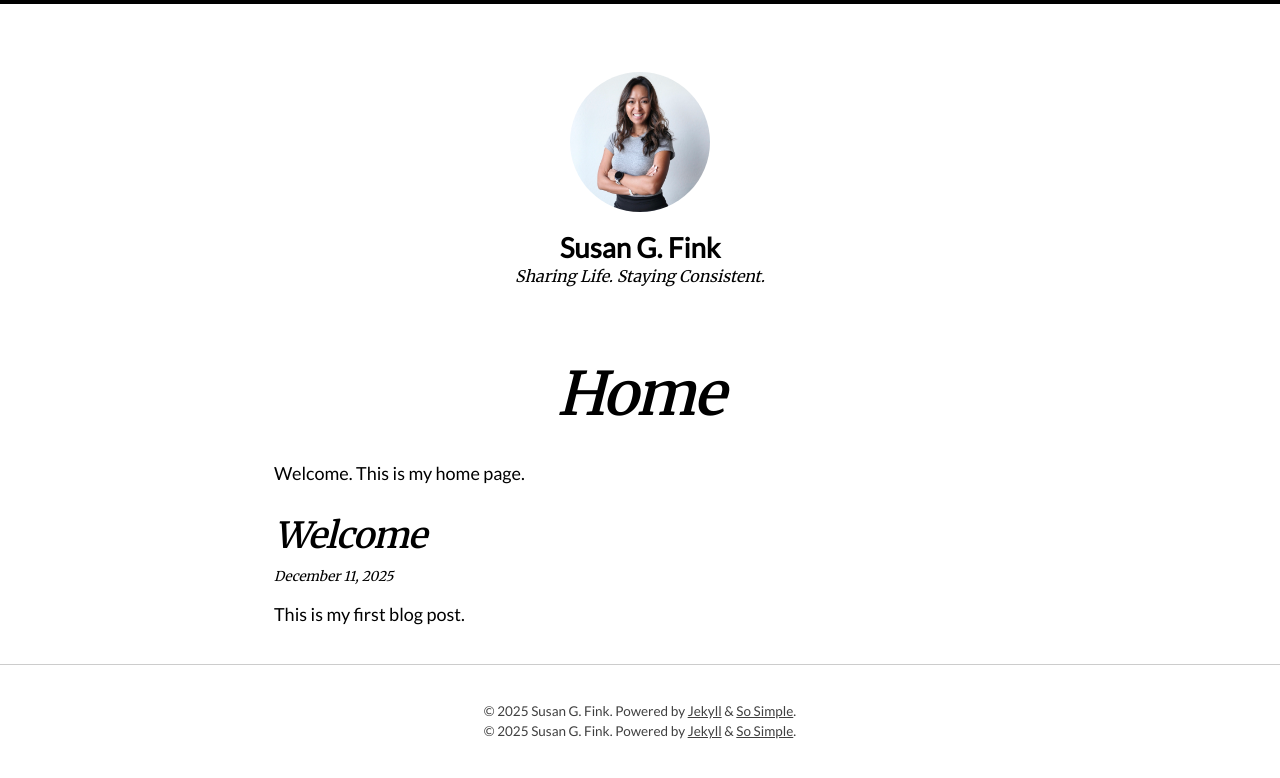
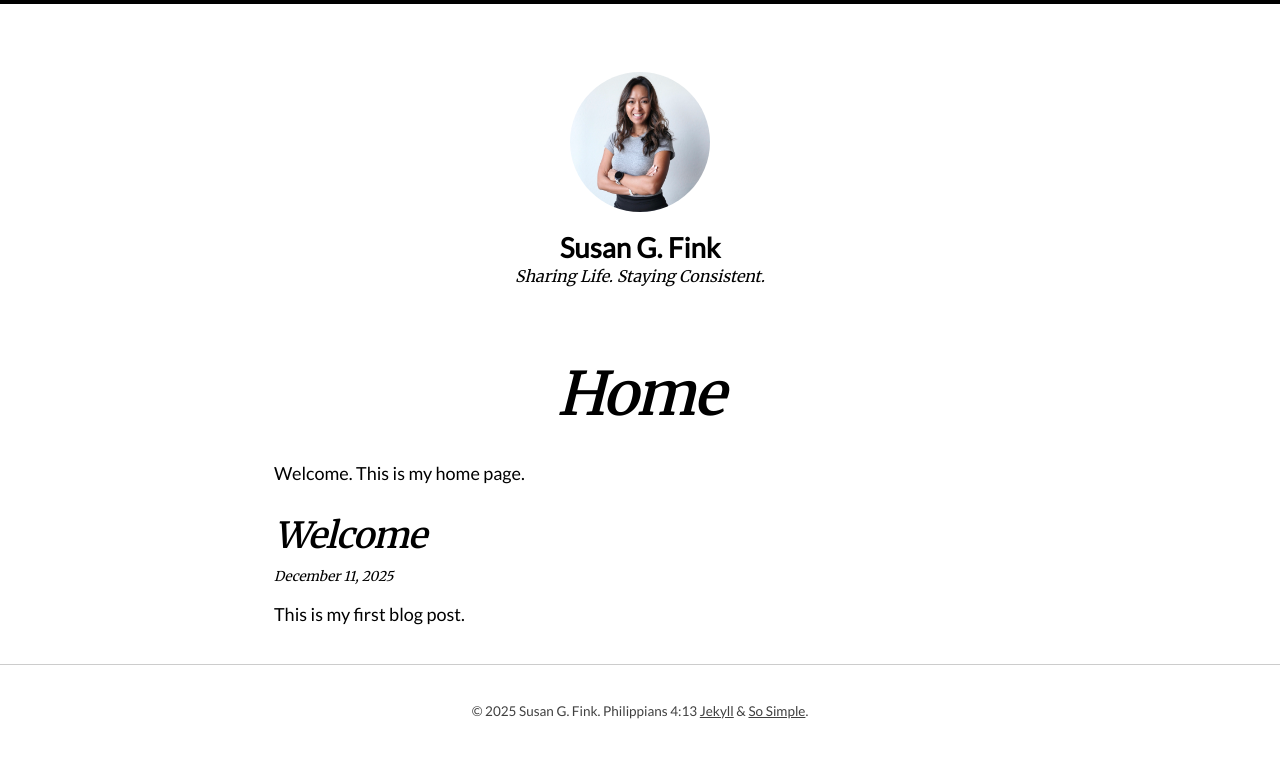
Before and after one commit to susangfink/site, a Jekyll site: the page built from index.md, in a window 1280 px wide. Shown: the top 778 px of the page. Built offline with Jekyll 4.4.1, drawn with Linux system fonts in a browser that asks for light colours; nearby versions of some CDN libraries.

Commit message:
Update footer.html

```diff
--- a/_includes/footer.html
+++ b/_includes/footer.html
@@ -18,9 +18,9 @@
     {% if site.copyright %}
       {{ site.copyright | markdownify }}
     {% else %}
-      <p>&copy; {{ site.time | date: '%Y' }} {{ site.name | default: site.title }}. {{ site.data.text[site.locale].powered_by | default: "Powered by" }} <a href="https://jekyllrb.com" rel="nofollow">Jekyll</a> &amp; <a href="https://github.com/mmistakes/so-simple-theme" rel="nofollow">So Simple</a>.</p>
-      <p>&copy; {{ site.time | date: '%Y' }} {{ site.name | default: site.title }}. {{ site.data.text[site.locale].powered_by | default: "Powered by" }} <a href="https://jekyllrb.com" rel="nofollow">Jekyll</a> &amp; <a href="https://github.com/mmistakes/so-simple-theme" rel="nofollow">So Simple</a>.</p>
-
+      <p>&copy; {{ site.time | date: '%Y' }} {{ site.name | default: site.title }}. {{ site.data.text[site.locale].powered_by | default: "Philippians 4:13" }} <a href="https://jekyllrb.com" rel="nofollow">Jekyll</a> &amp; <a href="https://github.com/mmistakes/so-simple-theme" rel="nofollow">So Simple</a>.</p>
+     <!-- <p>&copy; {{ site.time | date: '%Y' }} {{ site.name | default: site.title }}. {{ site.data.text[site.locale].powered_by | default: "Powered by" }} <a href="https://jekyllrb.com" rel="nofollow">Jekyll</a> &amp; <a href="https://github.com/mmistakes/so-simple-theme" rel="nofollow">So Simple</a>.</p>
+       -->
     {% endif %}
   </div>
 </footer>
```
